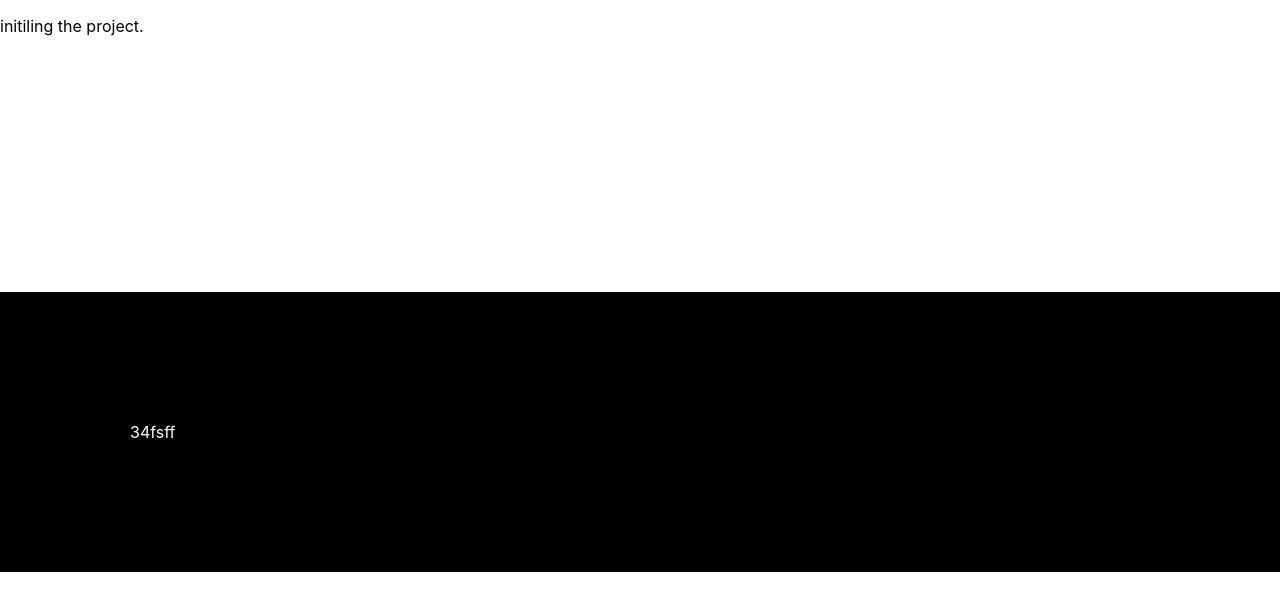
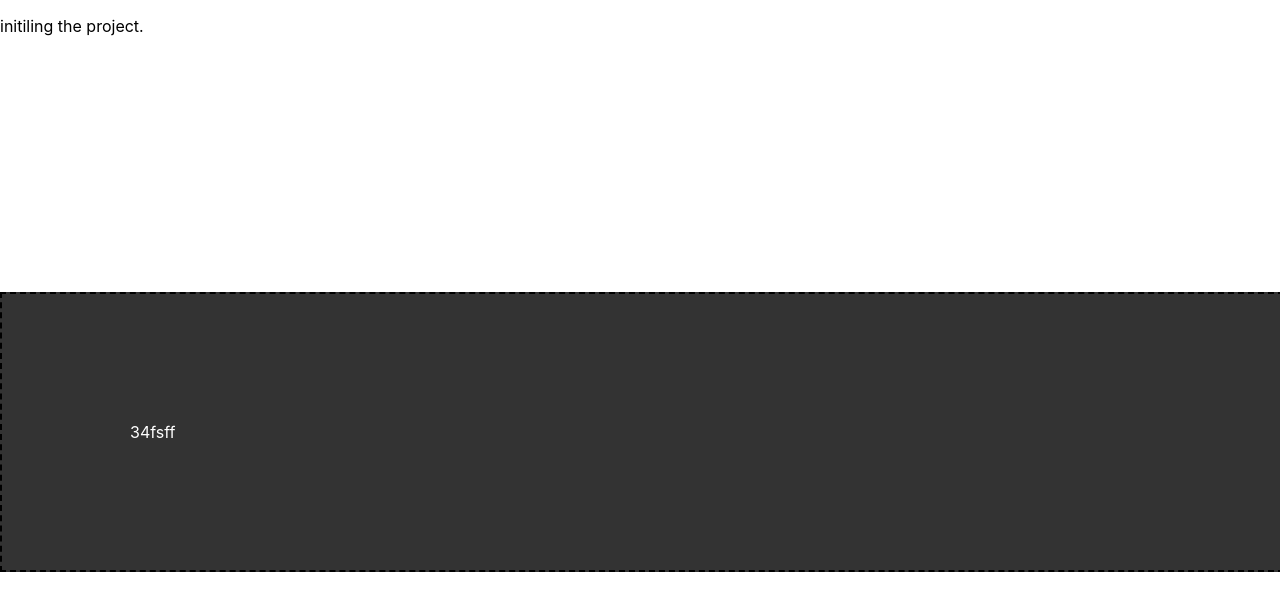
Before and after one commit to Raushankumar-prog/Zealblog, a React (Create React App) app in the folder fronted/: page /author in a window 1280 px wide. Shown: the top 610 px of the page. Built offline with nearby package versions, Linux system fonts and the light colour scheme.

Commit message:
changing the color of footer

```diff
--- a/fronted/src/Components/footer/footer.css
+++ b/fronted/src/Components/footer/footer.css
@@ -3,7 +3,7 @@
     height:45%;
     border:2px dashed black;
     color:white;
-    background-color: black;
+    background-color:#333;
     margin-top: 20%;
     padding-left: 10%;
     padding-top:10%;
```
